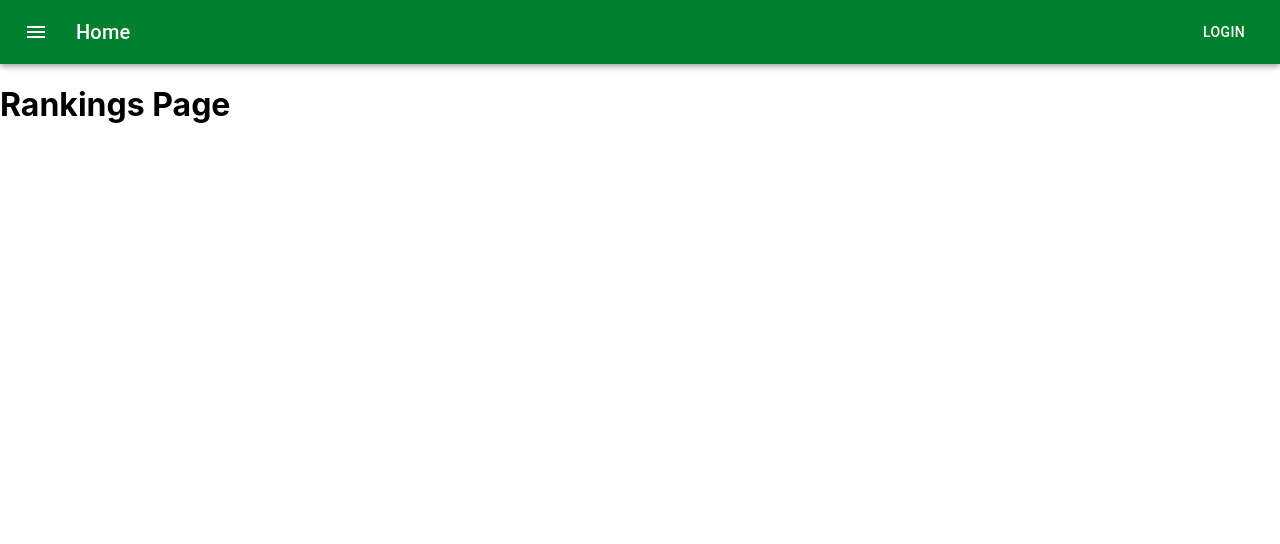
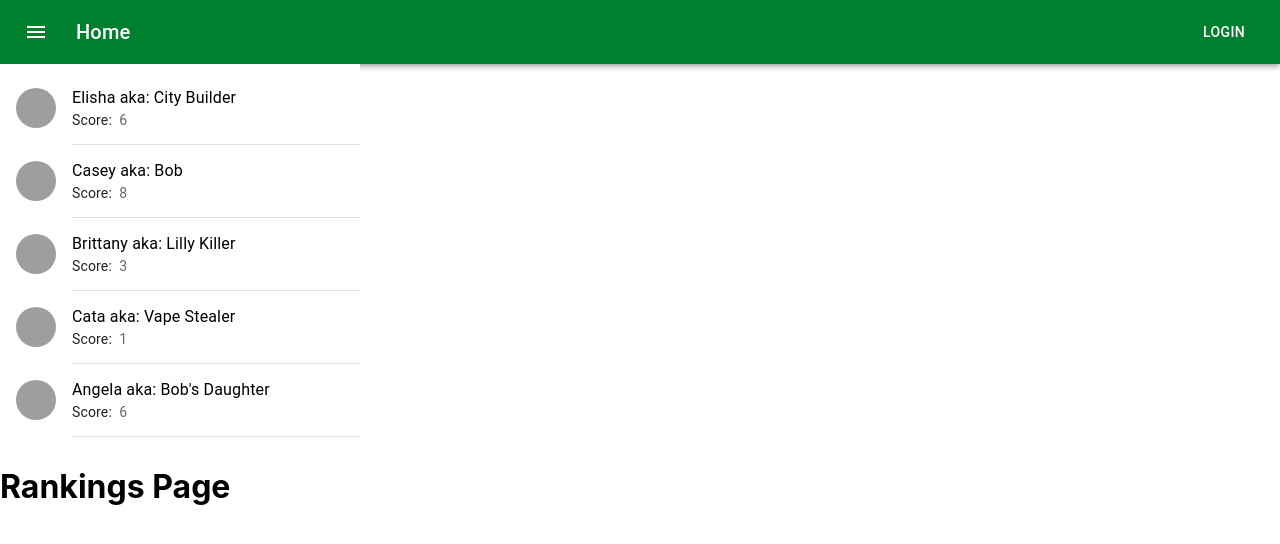
Before and after one commit to CLHigg42/catan_scoreboard, a React (Create React App) app: page /rankings in a window 1280 px wide. Shown: the top 544 px of the page. Built offline with nearby package versions, Linux system fonts and the light colour scheme; grey boxes are pictures that could not be loaded.

Commit message:
made list for rankings page, need to sort.

```diff
--- /dev/null
+++ b/src/Mock/RankingMock.js
@@ -0,0 +1,27 @@
+export const RankingMock = [
+    {
+        name: 'Elisha',
+        nickname: 'City Builder',
+        points: 6,
+    },
+    {
+        name: 'Casey',
+        nickname: 'Bob',
+        points: 8
+    },
+    {
+        name: 'Brittany',
+        nickname: 'Lilly Killer',
+        points: 3
+    },
+    {
+        name: 'Cata',
+        nickname: 'Vape Stealer',
+        points: 1
+    },
+    {
+        name: 'Angela',
+        nickname: "Bob's Daughter",
+        points: 6
+    }
+]
--- a/src/Pages/RankingsPage.js
+++ b/src/Pages/RankingsPage.js
@@ -1,15 +1,64 @@
 import React, { useEffect, useState } from 'react';
+import {RankingMock} from '../Mock/RankingMock';
+import List from '@mui/material/List';
+import ListItem from '@mui/material/ListItem';
+import Divider from '@mui/material/Divider';
+import ListItemText from '@mui/material/ListItemText';
+import ListItemAvatar from '@mui/material/ListItemAvatar';
+import Avatar from '@mui/material/Avatar';
+import Typography from '@mui/material/Typography';
 
 export const RankingsPage = () => {
-  const [playerScores, setPlayerScores] = useState([]);
+  const [playerScores, setPlayerScores] = useState(RankingMock);
 
   useEffect(() => {
     // Fetch player scores from API or local data source
     // and update the state with the fetched data
+    const sorted = playerScores.sort();
+    setPlayerScores(sorted);
   }, []);
 
+
+  const displayRankings = () => {
+
+  }
+
   return (
+
     <div>
+      <List sx={{ width: '100%', maxWidth: 360, bgcolor: 'background.paper' }}>
+        { playerScores.map((scores) => {
+        return (
+          <div>
+        <ListItem alignItems="flex-start">
+          <ListItemAvatar>
+            <Avatar alt="Remy Sharp" src="/static/images/avatar/1.jpg" />
+          </ListItemAvatar>
+          <ListItemText
+            primary= {`${scores.name} aka: ${scores.nickname}`}
+            secondary={
+              <React.Fragment>
+                <Typography
+                  sx={{ display: 'inline' }}
+                  component="span"
+                  variant="body2"
+                  color="text.primary"
+
+
+                >
+                  Score: &nbsp;
+                </Typography>
+                {scores.points}
+              </React.Fragment>
+            }
+          />
+        </ListItem>
+
+        <Divider variant="inset" component="li" />
+            </div>
+        )}) }
+      </List>
+
       <h1>Rankings Page</h1>
       {/* Display player scores in a list or table format */}
     </div>
```
